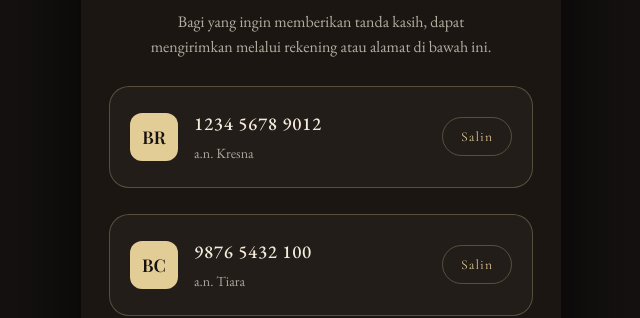
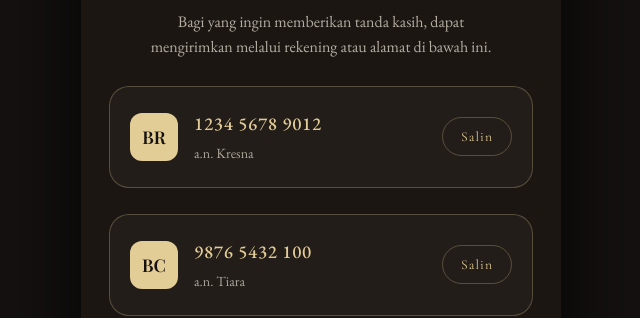
Before and after one commit to sureitss/kresnatiara, a website: page index.html in a window 1280 px wide. Shown: the part 5989-6307 px from the top of the page, 319-959 px from the left. Drawn offline with nearby package versions, Linux system fonts and the light colour scheme; no server answers; a web font is replaced by a local one.

Commit message:
first commit

```diff
--- a/index.html
+++ b/index.html
@@ -600,7 +600,7 @@
     <div class="bank-card" data-aos="fade-up" data-aos-delay="0">
       <div class="logo">BR</div>
       <div class="info">
-        <p class="num">1234 5678 9012</p>
+        <p class="num" style="text-decoration: none; color: #e3cd97;">1234 5678 9012</p>
         <p class="owner">a.n. Kresna</p>
       </div>
       <button class="copy" onclick="copyText(this,'123456789012')">Salin</button>
@@ -609,7 +609,7 @@
     <div class="bank-card" data-aos="fade-up" data-aos-delay="150">
       <div class="logo">BC</div>
       <div class="info">
-        <p class="num">9876 5432 100</p>
+        <p class="num" style="text-decoration: none; color: #e3cd97;">9876 5432 100</p>
         <p class="owner">a.n. Tiara</p>
       </div>
       <button class="copy" onclick="copyText(this,'98765432100')">Salin</button>
@@ -669,7 +669,7 @@
     <div class="divider"></div>
     <p style="font-size:.9rem; color:rgba(244,236,221,.6); font-style: italic;">Kami yang berbahagia,</p>
     <h2 class="names">Kresna <span class="script" style="font-size:1.3em; vertical-align:-4px;">&</span> Tiara</h2>
-    <p class="credit">Undangan Digital dibuat dengan <a href="https://alfasoftware.vercel.app/">♥</a></p>
+    <p class="credit">Undangan Digital dibuat dengan <a style="text-decoration: none;" href="https://alfasoftware.vercel.app/">♥︎</a></p>
   </section>
 
 </div><!-- /.stage -->
```
